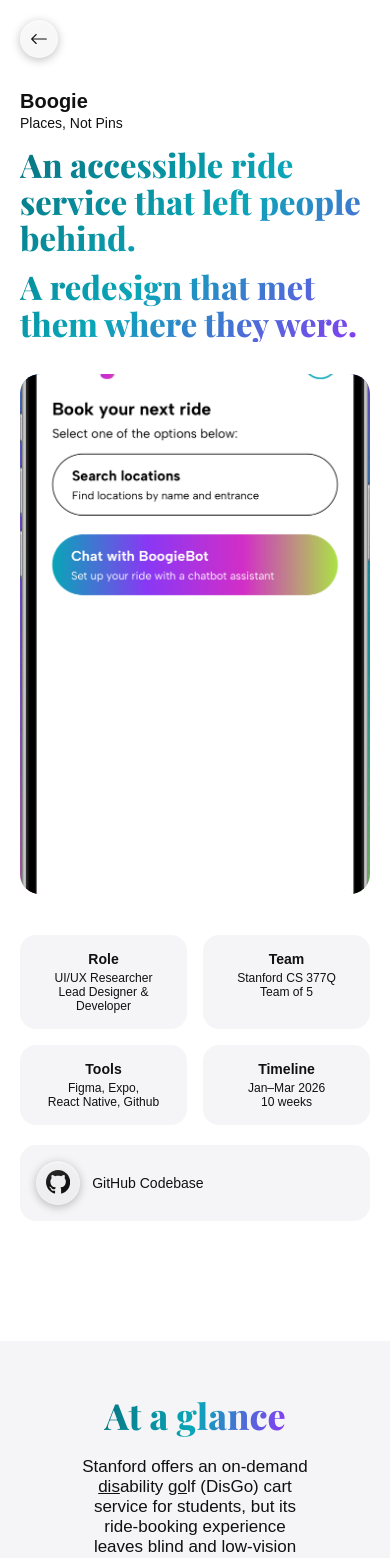
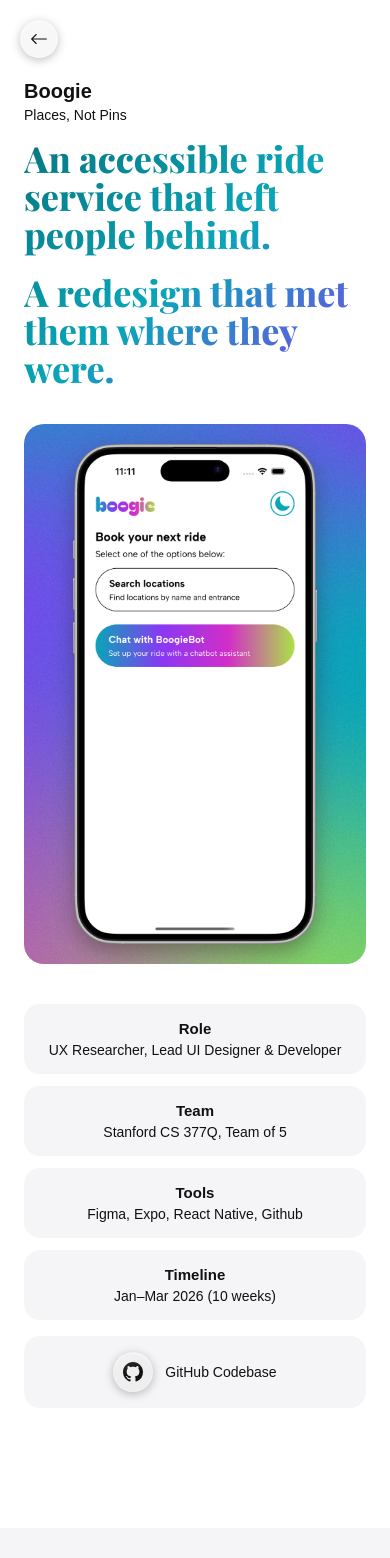
Before and after one commit to AnanyaNavale/AnanyaNavale.github.io, a React (Vite) app: page /boogie in a window 390 px wide. Shown: the top 1558 px of the page. Built offline with nearby package versions, Linux system fonts and the light colour scheme; a web font is replaced by a local one.

Commit message:
CS Hero mobile responsiveness complete

```diff
--- a/src/components/CaseStudy/Hero/Hero.css
+++ b/src/components/CaseStudy/Hero/Hero.css
@@ -13,8 +13,6 @@
   width: 100%;
   max-width: 1140px;
   display: flex;
-
-  /* border-style: solid; */
 }
 
 
@@ -96,8 +94,6 @@
 .case-study-hero-image-content-multi {
   padding: clamp(16px, 1.7vw, 20px) clamp(12px, 1.3vw, 15px);
   gap: clamp(12px, 1.3vw, 15px);
-
-  /* border-style: solid; */
 }
 
 .case-study-hero-image-column {
@@ -161,7 +157,6 @@
 
 .case-study-hero-image-foreground-multi {
   height: clamp(350px, 35vw, 540px);
-  /* width: fit-content; */
   object-fit: contain;
 
   filter: drop-shadow(0px 8px 10px rgba(47, 27, 12, 0.35));
@@ -188,15 +183,12 @@
 
 .case-study-metadata-card {
   width: 100%;
-  /* Need to think more about this */
-  /* min-height: clamp(130px, 11.5vw, 136px); */
   display: flex;
   flex-direction: column;
 
   padding: clamp(16px, 1.7vw, 20px) clamp(16px, 1.7vw, 20px);
   gap: 5px;
   align-items: center;
-  /* justify-content: center; */
 
   background-color: var(--color-background-gray-frame);
   border-radius: clamp(24px, 2.5vw, 30px);
@@ -267,171 +259,175 @@
   text-align: center;
 }
 
-/* ============================================
-   MOBILE RESPONSIVE (≤767px)
-   ============================================ */
-
+/* MOBILE STYLES */
 @media (max-width: 767px) {
   .case-study-hero {
-    /* Mobile: Tighter horizontal padding, adjust vertical spacing */
-    padding: clamp(90px, 22.5vw, 160px) clamp(20px, 5.1vw, 40px) 0;
-    gap: clamp(40px, 10.3vw, 80px);
+    padding: clamp(80px, 20vw, 120px) clamp(24px, 6vw, 32px) 0;
+    gap: clamp(40px, 10vw, 60px);
   }
 
+  /* Stack everything vertically */
   .case-study-hero-above-fold {
-    /* Stack vertically on mobile */
     flex-direction: column;
-    gap: clamp(32px, 8.2vw, 64px);
+    gap: clamp(32px, 8vw, 48px);
   }
 
-  /* Text Section - Full Width on Mobile */
+  /* Text Section - Full Width, Left Aligned */
   .case-study-header {
     width: 100%;
-    gap: clamp(16px, 4.1vw, 32px);
-    /* align-items: center; */
+    align-items: flex-start; /* Left align */
+    text-align: left;
+    gap: clamp(16px, 4vw, 24px);
   }
 
   .case-study-title-container {
-    gap: clamp(2px, 0.5vw, 4px);
-    /* align-items: center; */
+    align-items: flex-start;
+    gap: 4px;
   }
 
   .case-study-title {
-    /* Mobile fluid range: 320px → 767px */
-    font-size: clamp(20px, 3.75vw, 28px);
+    font-size: clamp(20px, 5vw, 24px);
   }
 
   .case-study-value-prop {
-    font-size: clamp(14px, 2.5vw, 18px);
+    font-size: clamp(14px, 3.5vw, 16px);
   }
 
   .case-study-headline {
     width: 100%;
-    gap: clamp(12px, 3.1vw, 24px);
-    padding-bottom: 0;
-
-    /* Mobile headline sizing */
-    font-size: clamp(32px, 8.4vw, 64px);
-    line-height: clamp(36px, 9.4vw, 72px);
-    /* text-align: center; */
-
-    /* border-style: solid;
-    border-color: black; */
+    gap: clamp(20px, 5vw, 28px); /* Space between the two colored parts */
+    font-size: clamp(36px, 9vw, 48px);
+    line-height: clamp(38px, 9.5vw, 50px);
   }
 
-  /* Image Section - Full Width on Mobile */
+  /* Image Section - Wrapper with relative positioning */
   .case-study-hero-image {
     width: 100%;
-    /* Taller aspect ratio for mobile */
-    /* height: fit-content; */
-    border-radius: clamp(20px, 5.1vw, 40px);
+    height: auto;
+    position: relative;
+    border-radius: clamp(20px, 5vw, 28px);
+    overflow: hidden; /* Keep rounded corners */
   }
 
-  .case-study-hero-image-content-multi {
-    /* Stack images vertically on mobile */
-    flex-direction: column;
-    padding: clamp(20px, 5.1vw, 40px) clamp(16px, 4.1vw, 32px);
-    gap: clamp(16px, 4.1vw, 32px);
+  /* Background - absolute, covers the content area */
+  .case-study-hero-background {
+    position: absolute;
+    inset: 0;
+    width: 100%;
+    height: 100%;
+    object-fit: cover;
+  }
+
+  /* Content container - relative, determines actual height */
+  .case-study-hero-image-content {
+    position: relative; /* This makes it flow in document */
+    padding: clamp(20px, 5vw, 28px) 0;
+    display: flex;
+    justify-content: center;
     align-items: center;
   }
 
-  .case-study-hero-image-column {
-    /* Each column becomes full-width */
+  /* Single image - this determines container height */
+  .case-study-hero-image-foreground {
+    height: clamp(500px, 95vw, 650px);
+  }
+
+  /* Multi-image layout (Theo) - Stack vertically */
+  .case-study-hero-image-content-multi {
+    position: relative;
+    flex-direction: column;
+    padding: clamp(20px, 5vw, 28px) clamp(16px, 4vw, 20px);
+    gap: clamp(12px, 3vw, 16px);
+    align-items: center;
+    justify-content: flex-start;
+  }
+
+  /* Make columns display their contents inline (flattens hierarchy) */
+  .case-study-hero-image-column-left,
+  .case-study-hero-image-column-right {
     width: 100%;
     height: auto;
-    flex-direction: column;
+    padding: 0;
+    display: contents; /* THIS IS KEY - makes children act as if parent doesn't exist */
+  }
+
+  /* Now all children are siblings, so order works */
+  .case-study-hero-award {
+    order: 1; /* First */
+    padding: clamp(8px, 2vw, 10px) clamp(12px, 3vw, 16px);
+    border-radius: 10px;
     align-items: center;
   }
 
-  .case-study-hero-image-column-left {
-    padding: 0;
-    order: 2; /* Award first, then left image */
+  .case-study-hero-image-column-left img {
+    order: 2; /* Second - left image */
   }
 
-  .case-study-hero-image-column-right {
-    padding: 0;
-    align-items: center;
-    gap: clamp(16px, 4.1vw, 32px);
-    order: 1;
+  .case-study-hero-image-column-right img {
+    order: 3; /* Third - right image */
   }
 
-  .case-study-hero-award {
-    padding: clamp(8px, 2vw, 16px) clamp(12px, 3.1vw, 24px);
-    border-radius: clamp(8px, 2vw, 16px);
-    align-items: center;
+  .case-study-hero-image-foreground-multi {
+    height: clamp(500px, 95vw, 650px);
   }
 
   .case-study-hero-award-text-first-line,
   .case-study-hero-award-text-second-line {
-    font-size: clamp(10px, 2.5vw, 18px);
-    letter-spacing: 0.12em;
+    font-size: clamp(12px, 2.25vw, 14px);
   }
 
-  .case-study-hero-image-foreground {
-    /* Single image: full width minus padding */
-    height: auto;
-    width: 100%;
-    max-width: 100%;
+  /* Below Fold Section */
+  .case-study-hero-below-fold {
+    gap: clamp(16px, 4vw, 20px);
   }
 
-  .case-study-hero-image-foreground-multi {
-    /* Multi images: full width minus padding */
-    height: auto;
-    width: 100%;
-    max-width: 100%;
-  }
-
-  /* Below Fold - Metadata & Links */
-  .case-study-hero-below-fold {
-    gap: clamp(20px, 5.1vw, 40px);
-  }
-
+  /* Metadata - Single column stack */
   .case-study-metadata-row {
-    /* Stack metadata cards in 2x2 grid on mobile */
-    flex-wrap: wrap;
-    gap: clamp(16px, 4.1vw, 32px);
+    flex-direction: column;
+    gap: clamp(12px, 3vw, 16px);
   }
 
   .case-study-metadata-card {
-    /* 2 cards per row: calc accounts for gap */
-    width: calc(50% - clamp(8px, 2.05vw, 16px));
-    padding: clamp(16px, 4.1vw, 32px) clamp(12px, 3.1vw, 24px);
-    gap: clamp(4px, 1vw, 8px);
-    border-radius: clamp(16px, 4.1vw, 32px);
+    width: 100%;
+    padding: clamp(16px, 4vw, 20px) clamp(20px, 5vw, 24px);
+    border-radius: clamp(16px, 4vw, 20px);
   }
 
   .case-study-metadata-label {
-    font-size: clamp(14px, 3.6vw, 28px);
+    font-size: clamp(15px, 3.75vw, 17px);
+    font-weight: 700;
   }
 
   .case-study-metadata-value {
-    font-size: clamp(12px, 3.1vw, 24px);
+    font-size: clamp(14px, 3.5vw, 16px);
   }
 
-  /* Links Card */
+  /* Links - Stack vertically, full width */
   .case-study-hero-links-card {
     flex-direction: column;
-    padding: clamp(16px, 4.1vw, 32px);
-    gap: clamp(20px, 5.1vw, 40px);
-    border-radius: clamp(16px, 4.1vw, 32px);
+    padding: clamp(16px, 4vw, 20px) clamp(20px, 5vw, 24px);
+    gap: clamp(12px, 3vw, 16px);
+    border-radius: clamp(16px, 4vw, 20px);
   }
 
   .case-study-hero-link {
-    gap: clamp(12px, 3.1vw, 24px);
+    width: 100%;
+    gap: clamp(12px, 3vw, 16px);
+    justify-content: center;
   }
 
   .case-study-hero-link-icon-button {
-    /* Touch-friendly size */
-    width: clamp(44px, 11.3vw, 88px);
-    height: clamp(44px, 11.3vw, 88px);
+    width: clamp(40px, 10vw, 44px);
+    height: clamp(40px, 10vw, 44px);
+
   }
 
   .case-study-hero-link-icon {
-    width: clamp(24px, 6.2vw, 48px);
-    height: clamp(24px, 6.2vw, 48px);
+    width: clamp(20px, 5vw, 22px);
+    height: clamp(20px, 5vw, 22px);
   }
 
   .case-study-hero-link-label {
-    font-size: clamp(14px, 3.6vw, 28px);
+    font-size: clamp(14px, 3.5vw, 16px);
   }
 }
--- /dev/null
+++ b/src/hooks/useIsMobile.ts
@@ -0,0 +1,16 @@
+import { useState, useEffect } from "react";
+
+export function useIsMobile(breakpoint = 767) {
+  const [isMobile, setIsMobile] = useState(false);
+
+  useEffect(() => {
+    const checkMobile = () => setIsMobile(window.innerWidth <= breakpoint);
+
+    checkMobile();
+    window.addEventListener("resize", checkMobile);
+
+    return () => window.removeEventListener("resize", checkMobile);
+  }, [breakpoint]);
+
+  return isMobile;
+}
--- a/src/pages/Boogie/Boogie.tsx
+++ b/src/pages/Boogie/Boogie.tsx
@@ -21,11 +21,13 @@ import heroScreen from "../../assets/images/boogie/hero-screen.png";
 
 import { BsGithub } from "react-icons/bs";
 import { boogieNavItems } from "@/config/navigation";
+import { useIsMobile } from "@/hooks/useIsMobile";
 
 
 function Boogie() {
   const heroRef = useRef<HTMLDivElement>(null);
   const [showNavbar, setShowNavbar] = useState(false);
+  const isMobile = useIsMobile();
 
   useEffect(() => {
     if (!heroRef.current) return;
@@ -67,11 +69,15 @@ function Boogie() {
           metadata={[
             {
               label: "Role",
-              value: "UI/UX Researcher\nLead Designer & Developer",
+              value: isMobile
+                ? "UX Researcher, Lead UI Designer & Developer"
+                : "UX Researcher\nLead UI Designer & Developer",
             },
             {
               label: "Team",
-              value: "Stanford CS 377Q\nTeam of 5",
+              value: isMobile
+                ? "Stanford CS 377Q, Team of 5"
+                : "Stanford CS 377Q\nTeam of 5",
             },
             {
               label: "Tools",
@@ -79,7 +85,9 @@ function Boogie() {
             },
             {
               label: "Timeline",
-              value: "Jan–Mar 2026\n10 weeks",
+              value: isMobile
+                ? "Jan–Mar 2026 (10 weeks)"
+                : "Jan–Mar 2026\n10 weeks",
             },
           ]}
           links={[
--- a/src/pages/LunaCart/LunaCart.tsx
+++ b/src/pages/LunaCart/LunaCart.tsx
@@ -19,10 +19,12 @@ import heroBackground from "../../assets/images/lunacart/hero-background.jpg";
 import heroScreen from "../../assets/images/lunacart/hero-screen.png";
 import { BsLink45Deg, BsWordpress } from "react-icons/bs";
 import { lunacartNavItems } from "@/config/navigation";
+import { useIsMobile } from "@/hooks/useIsMobile";
 
 function LunaCart() {
   const heroRef = useRef<HTMLDivElement>(null);
   const [showNavbar, setShowNavbar] = useState(false);
+  const isMobile = useIsMobile();
 
   useEffect(() => {
     if (!heroRef.current) return;
@@ -72,7 +74,9 @@ function LunaCart() {
             },
             {
               label: "Team",
-              value: "Stanford CS 247B\nTeam of 5",
+              value: isMobile
+                ? "Stanford CS 247B, Team of 5"
+                : "Stanford CS 247B\nTeam of 5",
             },
             {
               label: "Tools",
@@ -80,7 +84,9 @@ function LunaCart() {
             },
             {
               label: "Timeline",
-              value: "Jan–Mar 2026\n10 weeks",
+              value: isMobile
+                ? "Jan–Mar 2026 (10 weeks)"
+                : "Jan–Mar 2026\n10 weeks",
             },
           ]}
           links={[
@@ -130,7 +136,7 @@ function LunaCart() {
         id="reflections"
       />
 
-      <Footer currentProjectId="lunacart"/>
+      <Footer currentProjectId="lunacart" />
     </main>
   );
 }
```
Also changed, not shown: src/pages/Theo/Theo.tsx (+8 -2 lines), todo.txt.
